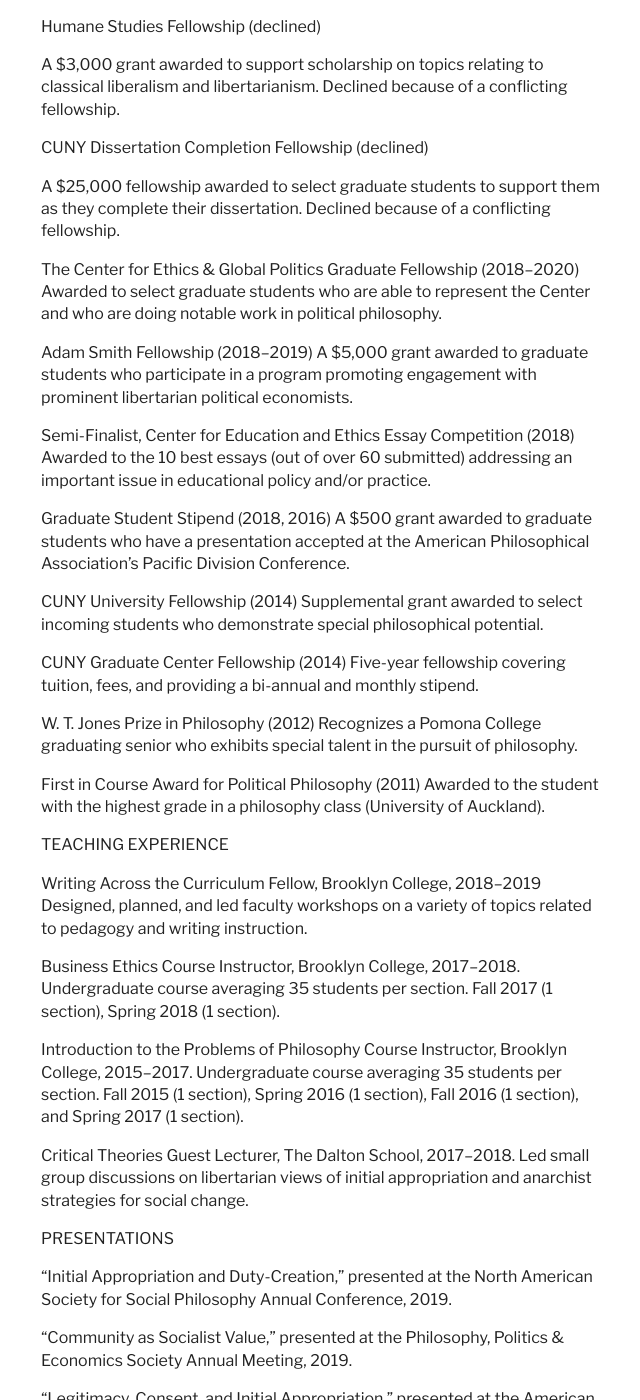
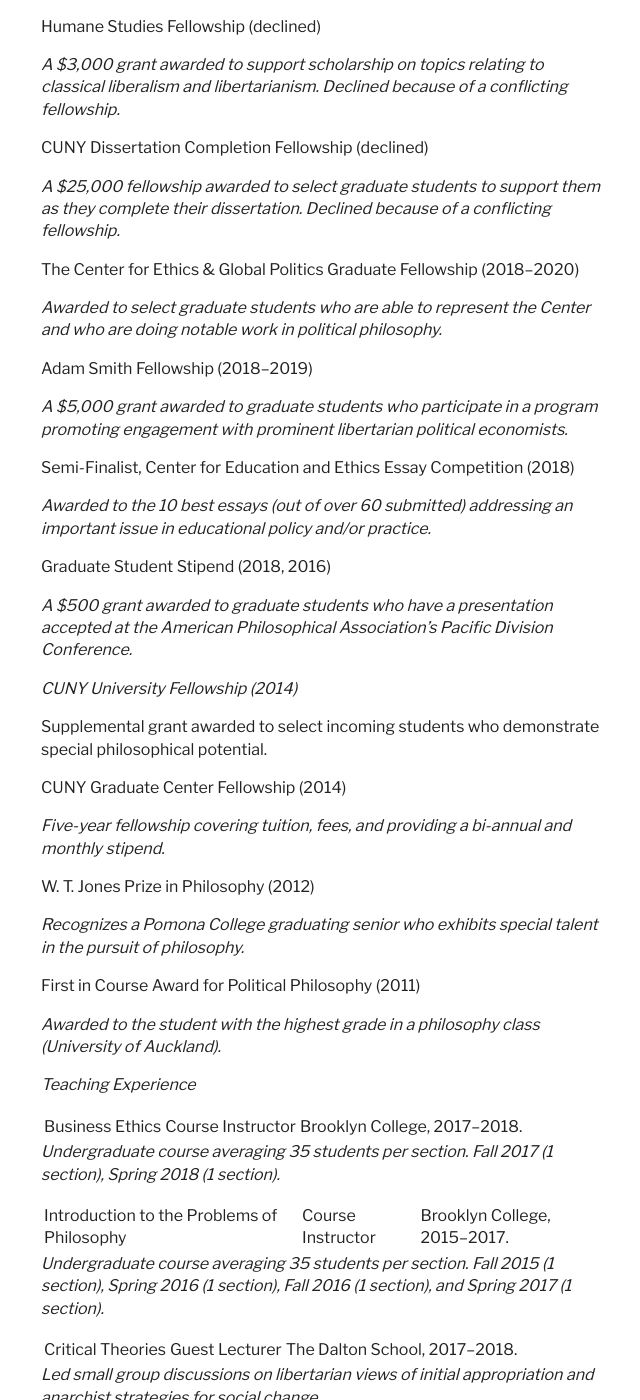
Before and after one commit to jesse-jared-collab/jesse-jared-collab.github.io, a Jekyll site: the page built from cv.md, in a window 1280 px wide and 1400 px high, scrolled down 659 px. Shown: the whole window, without its empty margins (23-663 px from the left). Built offline with Jekyll 4.4.1, drawn with Linux system fonts in a browser that asks for light colours; some of the changed text lies outside the part shown.

Commit message:
Update cv.md

```diff
--- a/cv.md
+++ b/cv.md
@@ -32,55 +32,59 @@
 
 Humane Studies Fellowship (declined)
 
-A $3,000 grant awarded to support scholarship on topics relating to classical liberalism and libertarianism. Declined because of a conflicting fellowship.
+*A $3,000 grant awarded to support scholarship on topics relating to classical liberalism and libertarianism. Declined because of a conflicting fellowship.*
 
 CUNY Dissertation Completion Fellowship (declined)
 
-A $25,000 fellowship awarded to select graduate students to support them as they complete their dissertation. Declined because of a conflicting fellowship.
+*A $25,000 fellowship awarded to select graduate students to support them as they complete their dissertation. Declined because of a conflicting fellowship.*
 
 The Center for Ethics & Global Politics Graduate Fellowship (2018–2020)
-Awarded to select graduate students who are able to represent the Center and who are doing notable work in political philosophy.
+
+*Awarded to select graduate students who are able to represent the Center and who are doing notable work in political philosophy.*
 
 Adam Smith Fellowship (2018–2019)
-A $5,000 grant awarded to graduate students who participate in a program promoting engagement with prominent libertarian political economists.
+
+*A $5,000 grant awarded to graduate students who participate in a program promoting engagement with prominent libertarian political economists.*
 
 Semi-Finalist, Center for Education and Ethics Essay Competition (2018)
-Awarded to the 10 best essays (out of over 60 submitted) addressing an important issue in educational policy and/or practice.
+
+*Awarded to the 10 best essays (out of over 60 submitted) addressing an important issue in educational policy and/or practice.*
 
 Graduate Student Stipend (2018, 2016)
-A $500 grant awarded to graduate students who have a presentation accepted at the American Philosophical Association’s Pacific Division Conference.
 
-CUNY University Fellowship (2014)
+*A $500 grant awarded to graduate students who have a presentation accepted at the American Philosophical Association’s Pacific Division Conference.*
+
+*CUNY University Fellowship (2014)*
+
 Supplemental grant awarded to select incoming students who demonstrate special philosophical potential.
 
 CUNY Graduate Center Fellowship (2014)
-Five-year fellowship covering tuition, fees, and providing a bi-annual and monthly stipend.
+
+*Five-year fellowship covering tuition, fees, and providing a bi-annual and monthly stipend.*
 
 W. T. Jones Prize in Philosophy (2012)
-Recognizes a Pomona College graduating senior who exhibits special talent in the pursuit of philosophy.
+
+*Recognizes a Pomona College graduating senior who exhibits special talent in the pursuit of philosophy.*
 
 First in Course Award for Political Philosophy (2011)
-Awarded to the student with the highest grade in a philosophy class (University of Auckland).
 
-TEACHING EXPERIENCE
+*Awarded to the student with the highest grade in a philosophy class (University of Auckland).*
 
-Writing Across the Curriculum
-Fellow, Brooklyn College, 2018–2019
-Designed, planned, and led faculty workshops on a variety of topics related to pedagogy and writing instruction.
+*Teaching Experience*
 
-Business Ethics
-Course Instructor, Brooklyn College, 2017–2018.
-Undergraduate course averaging 35 students per section. Fall 2017 (1 section), Spring 2018 (1 section).
+Business Ethics | Course Instructor | Brooklyn College, 2017–2018.
 
-Introduction to the Problems of Philosophy
-Course Instructor, Brooklyn College, 2015–2017.
-Undergraduate course averaging 35 students per section. Fall 2015 (1 section), Spring 2016 (1 section), Fall 2016 (1 section), and Spring 2017 (1 section).
+*Undergraduate course averaging 35 students per section. Fall 2017 (1 section), Spring 2018 (1 section).*
 
-Critical Theories
-Guest Lecturer, The Dalton School, 2017–2018.
-Led small group discussions on libertarian views of initial appropriation and anarchist strategies for social change.
+Introduction to the Problems of Philosophy | Course Instructor | Brooklyn College, 2015–2017.
 
-PRESENTATIONS
+*Undergraduate course averaging 35 students per section. Fall 2015 (1 section), Spring 2016 (1 section), Fall 2016 (1 section), and Spring 2017 (1 section).*
+
+Critical Theories | Guest Lecturer | The Dalton School, 2017–2018.
+
+*Led small group discussions on libertarian views of initial appropriation and anarchist strategies for social change.*
+
+**Presentations**
 
 “Initial Appropriation and Duty-Creation,” presented at the North American Society for Social Philosophy Annual Conference, 2019.
 
@@ -92,51 +96,22 @@
 
 “Rescuing Equality from the Demand for Justification,” presented at the American Philosophical Association Pacific Division Conference, 2016.
 
-COMMENTS
+**Comments**
 
 Dustin Crummett and Philip Swenson, “Gun Control, the Right to Self-Defense, and Reasonable Beneficence to All,” Rocky Mountain Ethics Congress, 2018.
 
-SERVICE
+**Service**
 
-Journal of Social Philosophy – reviewed papers as part of the blind peer review process.
+Journal of Social Philosophy – *reviewed papers as part of the blind peer review process.*
 
-Peer Mentoring Program 2017-2019 – mentored first-year PhD students to help them navigate graduate school and begin the process of professionalization.
+Peer Mentoring Program 2017-2019 – *mentored first-year PhD students to help them navigate graduate school and begin the process of professionalization.*
 
-Democratic Socialists of America Political Education Committee – developed and implemented a variety of educational programming introducing DSA members and non-members to socialist political philosophy.
+Democratic Socialists of America Political Education Committee – *developed and implemented a variety of educational programming introducing DSA members and non-members to socialist political philosophy.*
 
-SELECTED POPULAR PUBLICATIONS
+**Selected Popular Publications**
 
-The New Inquiry – “Beyond Belief,” “Just the Facts,” “Dissatisfaction City,” “The Esoteric Whodunit,” “The Selfless Man.”
+*The New Inquiry* – “[Beyond Belief](https://thenewinquiry.com/beyond-belief/),” “[Just the Facts](https://thenewinquiry.com/just-the-facts/),” “[Dissatisfaction City](https://thenewinquiry.com/dissatisfaction-city/),” “[The Esoteric Whodunit](https://thenewinquiry.com/the-esoteric-whodunit/),” “[The Selfless Man](https://thenewinquiry.com/the-selfless-man/).”
 
-Racism Review – “White Supremacism as Meme: How Reddit is Breeding a New Generation of Violent Racism,” “Dark Arts: Stormfront, Lacan, and White Supremacy.”
+*Racism Review* – “[White Supremacism as Meme: How Reddit is Breeding a New Generation of Violent Racism](http://www.racismreview.com/blog/2013/11/11/white-supremacism-meme-reddit-breeds-violent-racism/),” “[Dark Arts: Stormfront, Lacan, and White Supremacy](http://www.racismreview.com/blog/2012/12/11/stormfront-and-lacan/).”
 
-Cyborgology – “Scientific Digital Dualism,” “Destabilizing Digital Dualism”
-
-SELECTED COURSEWORK
-
-Political Philosophy
-Socialism and Democracy, Carol Gould, Fall 2017
-	Anarchism*, Graham Priest, Fall 2017
-	Contractarianism and its Critics, Charles Mills, Spring 2017
-Ethics of Immigration, Carol Gould, Fall 2016
-Plato’s Republic, Iakovos Vasiliou, Fall 2016
-Causal vs. Evidential Decision Theory (Columbia), Robert Stalnaker, Fall 2016
-Social Ontology and Democracy, Carol Gould, Spring 2015
-	Political Theory of Capitalism*, Corey Robin, Fall 2014
-
-Ethics
-Epistemic Injustice, Miranda Fricker, Spring 2017
-Moral Realism, Steven Ross, Spring 2015
-
-	Philosophy of Science
-	Quine and Sellars, David Rosenthal, Spring 2016
-	Pragmatism and Neo-Pragmatism, Peter Godfrey-Smith, Spring 2016
-	American Pragmatism, Peter Godfrey-Smith, Fall 2014
-	17th-18th Century Science and Metaphysics, Catherine Wilson, Fall 2014
-
-Philosophy of Language and Logic
-Logic, Lisa Warenski, Fall 2016
-	Language and Metaphysics, Stephen Neale, Spring 2015
-	Philosophy of Language Proseminar, Stephen Neale and David Rosenthal, Fall 2014
-
-(* designates audited courses)
+Cyborgology – “[Scientific Digital Dualism](https://thesocietypages.org/cyborgology/2013/08/21/scientific-digital-dualism/),” “[Destabilizing Digital Dualism](https://thesocietypages.org/cyborgology/2013/09/30/destabilizing-digital-dualism/).”
```
